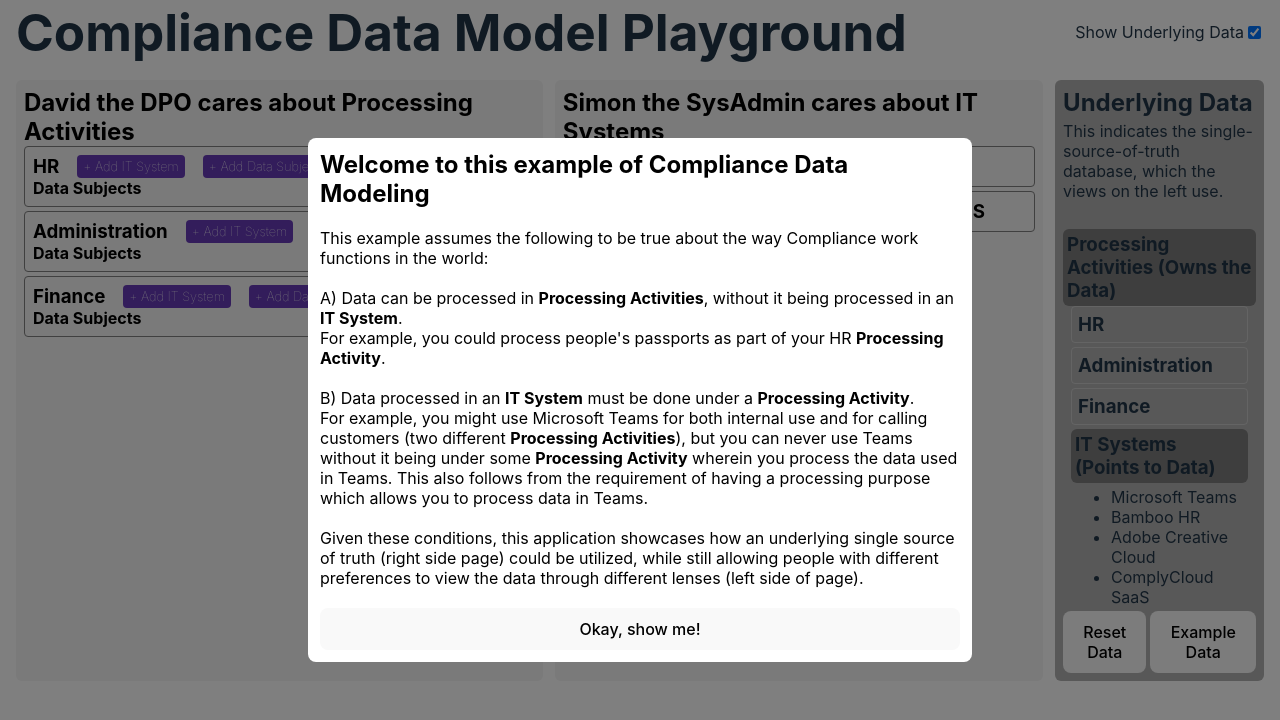
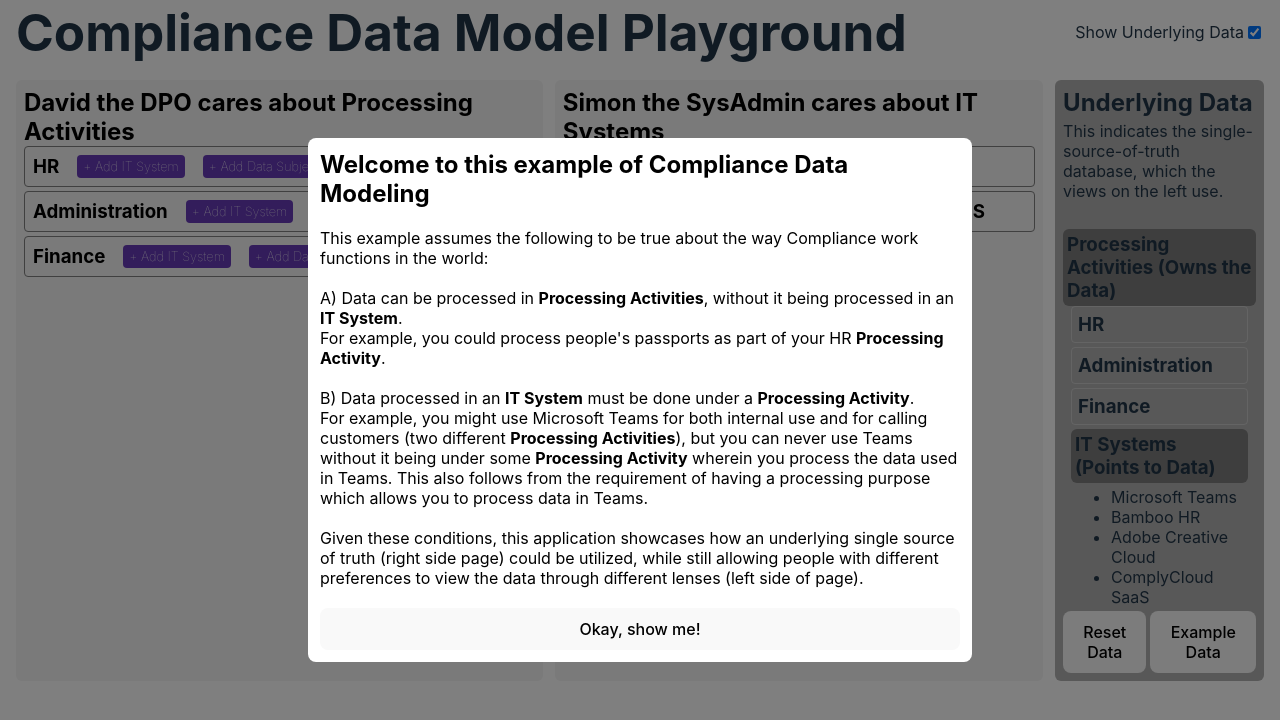
Before and after one commit to MagerlinC/records-data-model, a React (Vite) app: page / in a window 1280 px wide. Shown: the top 720 px of the page. Built offline with nearby package versions, Linux system fonts and the light colour scheme.

Commit message:
fix: conditional DPO DS header

```diff
--- a/src/components/DPO.tsx
+++ b/src/components/DPO.tsx
@@ -106,6 +106,7 @@ const DPO: React.FC<DPOProps> = ({
                   </ul>
                 </FlexHalf>
               )}
+              {processingActivity.dataSubjects.length > 0 && (
                 <FlexHalf>
                   <h4>Data Subjects</h4>
                   <ul>
@@ -155,6 +156,7 @@ const DPO: React.FC<DPOProps> = ({
                     ))}
                   </ul>
                 </FlexHalf>
+              )}
             </Row>
           </ProcessingActivity>
         ))}
```
Lines whose indentation alone changed are shown as unchanged.
